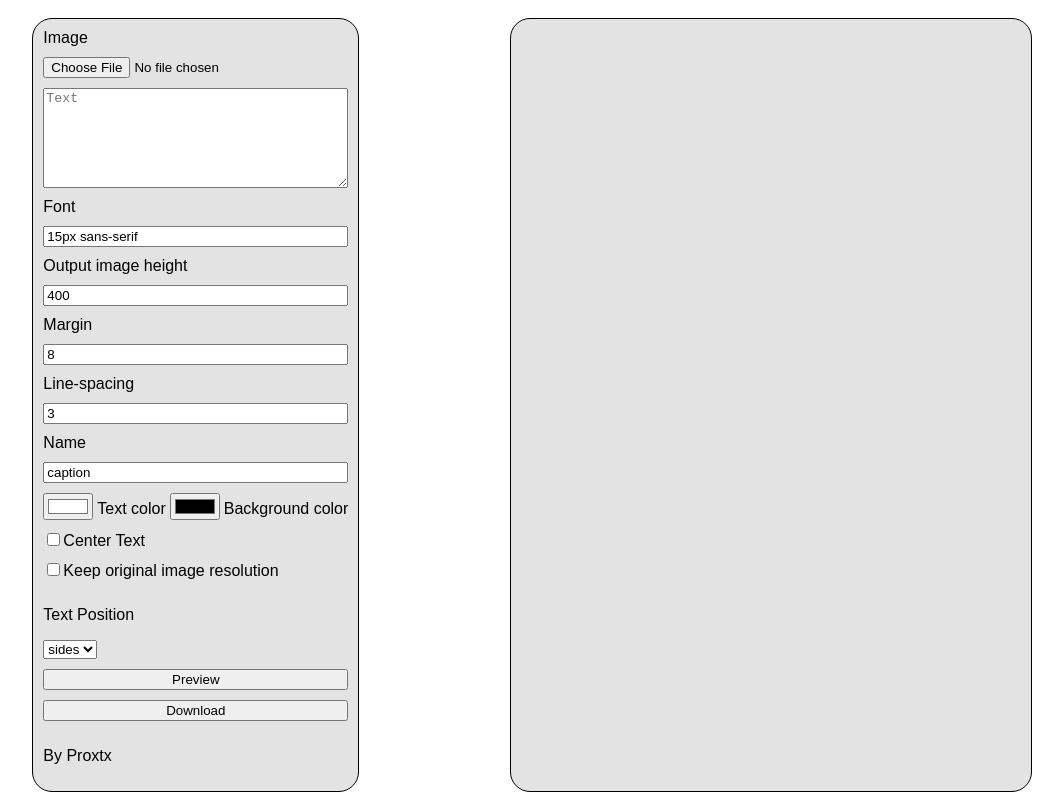
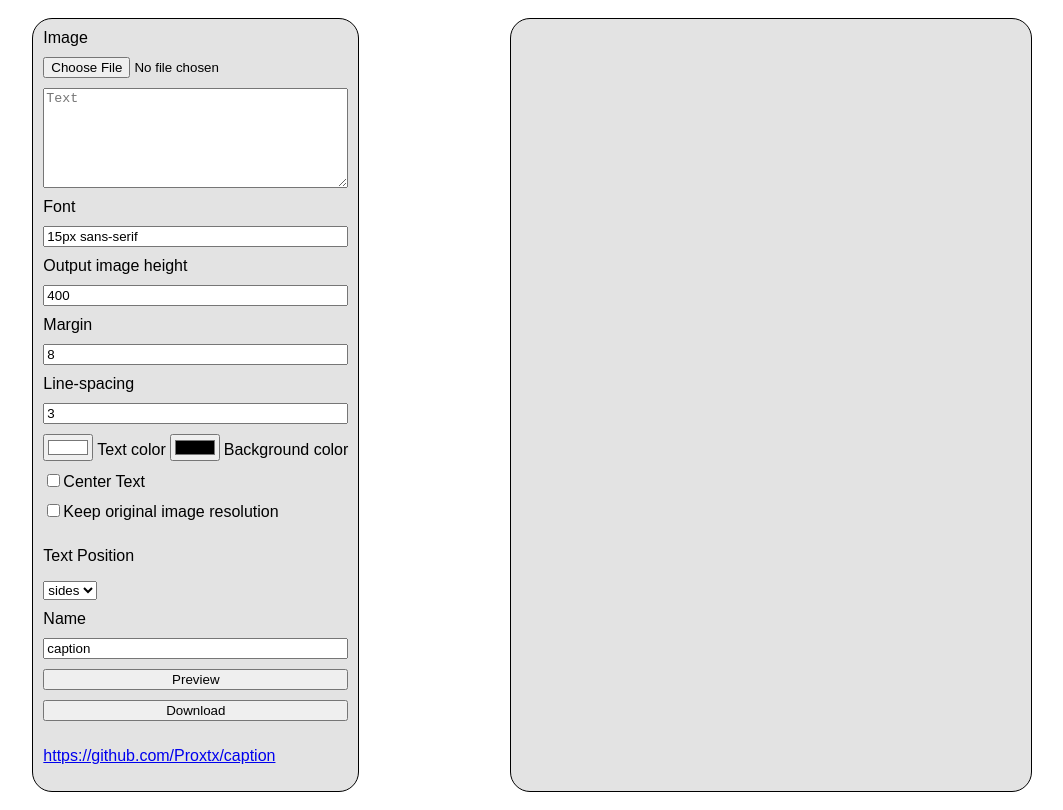
Before and after one commit to Proxtx/caption, a plain HTML site: page index.html in a window 1280 px wide. Shown: the whole page, without its empty margins (116-1179 px from the left). Drawn offline with Linux system fonts and the light colour scheme.

Commit message:
fixed boolean saves. Moved name category. Save on change

```diff
--- a/index.html
+++ b/index.html
@@ -10,7 +10,7 @@
   <body>
     <div id="optionsWrap" class="wrap">
       <label for="file">Image</label>
-      <input type="file" id="file" accept="image/png, image/jpeg"/>
+      <input type="file" id="file" accept="image/png, image/jpeg" />
       <textarea id="text" placeholder="Text"></textarea>
       <label for="font">Font</label>
       <input type="text" value="15px sans-serif" id="font" />
@@ -20,16 +20,22 @@
       <input type="number" id="margin" value="8" />
       <label for="lineSpacing">Line-spacing</label>
       <input type="number" id="lineSpacing" value="3" />
-	  <label for="name">Name</label>
-	  <input type="text" id="name" value="caption" />
       <div>
         <input type="color" value="#ffffff" id="textColor" />
-		<label for="textColor">Text color</label>
-		<input type="color" value="#000000" id="backgroundColor" />
-		<label for="backgroundColor">Background color</label>
+        <label for="textColor">Text color</label>
+        <input type="color" value="#000000" id="backgroundColor" />
+        <label for="backgroundColor">Background color</label>
       </div>
-      <div><input type="checkbox" id="centerText" /><label for="centerText">Center Text</label></div>
-      <div><input type="checkbox" id="keepRes"/><label for="keepRes">Keep original image resolution</label></div>
+      <div>
+        <input type="checkbox" id="centerText" /><label for="centerText"
+          >Center Text</label
+        >
+      </div>
+      <div>
+        <input type="checkbox" id="keepRes" /><label for="keepRes"
+          >Keep original image resolution</label
+        >
+      </div>
       <div>
         <p>Text Position</p>
         <select id="textPosition">
@@ -38,9 +44,19 @@
           <option>right</option>
         </select>
       </div>
-      <button id="preview" title="Preview image with selected options"><label for="preview">Preview</label></button>
-      <button id="download" title="Download image and store options"><label for="download">Download</label></button>
-      <p>By Proxtx</p>
+      <label for="name">Name</label>
+      <input type="text" id="name" value="caption" />
+      <button id="preview" title="Preview image with selected options">
+        <label for="preview">Preview</label>
+      </button>
+      <button id="download" title="Download image and store options">
+        <label for="download">Download</label>
+      </button>
+      <p>
+        <a href="https://github.com/Proxtx/caption"
+          >https://github.com/Proxtx/caption</a
+        >
+      </p>
     </div>
     <div class="wrap">
       <canvas id="canvas"></canvas>
--- a/main.js
+++ b/main.js
@@ -30,10 +30,10 @@ file.addEventListener("change", (evt) => {
     img = new Image();
     img.src = URL.createObjectURL(file.files[0]);
     img.onload = () => {
+      if (keepResCheck.checked) {
+        imageHeightInput.value = img.naturalHeight;
+      }
       show();
-	  if (keepResCheck.checked) {
-		imageHeightInput.value = img.naturalHeight;
-	  }
     };
   }
 });
@@ -69,13 +69,14 @@ const save = () => {
   localStorage.setItem("backgroundColor", backgroundColorElem.value);
   localStorage.setItem("keepRes", keepResCheck.checked);
   localStorage.setItem("centerText", centerTextCheck.checked);
+  localStorage.setItem("imageHeight", imageHeightInput.value);
 };
 const load = () => {
   function selectiveSet(field, property, type) {
     if (localStorage.hasOwnProperty(property) && type == "string") {
       field.value = localStorage.getItem(property);
     } else if (localStorage.hasOwnProperty(property) && type == "boolean") {
-      field.checked = localStorage.getItem(property);
+      field.checked = "true" == localStorage.getItem(property);
     }
   }
   selectiveSet(font, "font", "string");
@@ -87,6 +88,7 @@ const load = () => {
   selectiveSet(backgroundColorElem, "backgroundColor", "string");
   selectiveSet(keepResCheck, "keepRes", "boolean");
   selectiveSet(centerTextCheck, "centerText", "boolean");
+  selectiveSet(imageHeightInput, "imageHeight", "string");
 };
 previewButton.addEventListener("click", show);
 document.addEventListener("load", load());
@@ -266,3 +268,18 @@ const calculateLines = (height, text) => {
     height,
   };
 };
+
+const changeListeners = [
+  fontInput,
+  marginInput,
+  imageHeightInput,
+  fileName,
+  textColorElem,
+  backgroundColorElem,
+  centerTextCheck,
+  keepResCheck,
+  lineSpacingElem,
+  textPosition,
+];
+
+changeListeners.forEach((value) => value.addEventListener("change", save));
```
